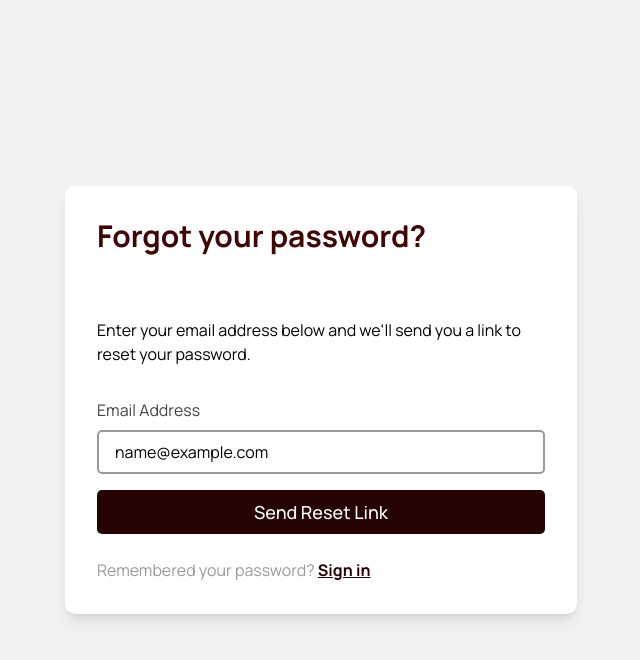
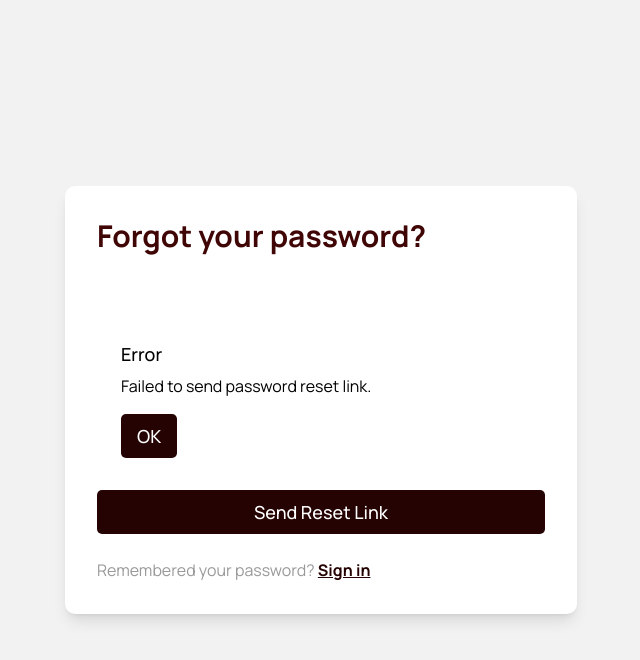
Before and after one commit to m-istighfar/FE-M-Blood, a React (Vite) app: page /forgot-password in a window 1280 px wide. Both pictures are taken after typing "name@example.com" into the empty fields and a click on the button "Send Reset Link". Shown: the top 660 px of the page, without its empty margins (319-959 px from the left). Built offline with nearby package versions, Linux system fonts and the light colour scheme; no server answers; a web font is replaced by a local one.

Commit message:
fetch request new pw - auth

```diff
--- a/src/App.jsx
+++ b/src/App.jsx
@@ -3,7 +3,7 @@ import HomePage from "./components/pages/home/home-page";
 import { Routes, Route, Navigate } from "react-router-dom";
 import LoginPage from "./components/pages/auth/login-page/login-page";
 import RegisterPage from "./components/pages/auth/register-page";
-import ForgotPasswordPage from "./components/pages/auth/forgot-password";
+import ForgotPasswordPage from "./components/pages/auth/forgot-password/forgot-password";
 import ResetPasswordConfirmationPage from "./components/pages/auth/reset-password-confirmation";
 import CreateNewPasswordPage from "./components/pages/auth/create-new-password";
 import NewPasswordSetConfirmationPage from "./components/pages/auth/new-password-set-confirmation";
--- a/src/components/pages/auth/api.js
+++ b/src/components/pages/auth/api.js
@@ -41,3 +41,19 @@ export const loginUser = async (credentials) => {
     throw error;
   }
 };
+
+export const requestPasswordReset = async (emailData) => {
+  try {
+    const response = await axios.post(
+      "http://localhost:3000/auth/request-password-reset",
+      emailData,
+      {
+        headers: { "Content-Type": "application/json" },
+      }
+    );
+    return response.data;
+  } catch (error) {
+    console.error("Error requesting password reset:", error);
+    throw error;
+  }
+};
--- a/src/components/pages/auth/forgot-password.jsx
+++ /dev/null
@@ -1,57 +0,0 @@
-import { useState } from "react";
-
-const ForgotPasswordPage = () => {
-  const [email, setEmail] = useState("");
-
-  const handleSubmit = (event) => {
-    event.preventDefault();
-
-    console.log({ email });
-  };
-
-  return (
-    <main className="bg-off_white min-h-screen flex items-center justify-center p-8 md:p-0">
-      <div className="bg-white shadow-lg flex flex-col items-center rounded-rmd overflow-hidden lg:max-w-lg">
-        <div className="w-full p-8">
-          <h1 className="font-bold text-red text-3xl mb-16">
-            Forgot your password?
-          </h1>
-          <p className="mb-8">
-            Enter your email address below and we&apos;ll send you a link to
-            reset your password.
-          </p>
-          <form onSubmit={handleSubmit} className="flex flex-col space-y-4">
-            <div>
-              <label htmlFor="email" className="block mb-2 text-dark_gray">
-                Email Address
-              </label>
-              <input
-                id="email"
-                type="email"
-                value={email}
-                onChange={(e) => setEmail(e.target.value)}
-                placeholder="youremail@example.com"
-                className="w-full px-4 py-2 border-2 border-gray rounded-rsm focus:border-dark_red focus:outline-none"
-                required
-              />
-            </div>
-            <button
-              type="submit"
-              className="bg-dark_red hover:bg-red text-white font-medium text-lg px-4 py-2 rounded-rsm transition-colors duration-200"
-            >
-              Send Reset Link
-            </button>
-          </form>
-          <p className="mt-6 text-gray">
-            Remembered your password?{" "}
-            <a href="/login" className="text-dark_red font-semibold underline">
-              Sign in
-            </a>
-          </p>
-        </div>
-      </div>
-    </main>
-  );
-};
-
-export default ForgotPasswordPage;
--- /dev/null
+++ b/src/components/pages/auth/forgot-password/forgot-password.jsx
@@ -0,0 +1,121 @@
+import { useState } from "react";
+import { useForm } from "react-hook-form";
+import { Dialog } from "@headlessui/react";
+import { useNavigate } from "react-router-dom";
+import "tailwindcss/tailwind.css";
+
+import { requestPasswordReset } from "../api";
+
+const ForgotPasswordPage = () => {
+  const [modalState, setModalState] = useState({
+    isOpen: false,
+    type: "",
+    message: "",
+  });
+  const navigate = useNavigate();
+  const {
+    register,
+    handleSubmit,
+    formState: { errors },
+  } = useForm();
+
+  const onSubmit = async (data) => {
+    try {
+      await requestPasswordReset({ email: data.email });
+      setModalState({
+        isOpen: true,
+        type: "success",
+        message:
+          "If your email is registered, you will receive a password reset link.",
+      });
+    } catch (error) {
+      setModalState({
+        isOpen: true,
+        type: "error",
+        message:
+          error.response?.data?.error || "Failed to send password reset link.",
+      });
+    }
+  };
+
+  const closeModal = () => {
+    setModalState({ isOpen: false, type: "", message: "" });
+    if (modalState.type === "success") {
+      navigate("/login");
+    }
+  };
+
+  return (
+    <main className="bg-off_white min-h-screen flex items-center justify-center p-8 md:p-0">
+      <div className="bg-white shadow-lg flex flex-col items-center rounded-rmd overflow-hidden lg:max-w-lg">
+        <div className="w-full p-8">
+          <h1 className="font-bold text-red text-3xl mb-16">
+            Forgot your password?
+          </h1>
+          <p className="mb-8">
+            Enter your email address below and we&apos;ll send you a link to
+            reset your password.
+          </p>
+          <form
+            onSubmit={handleSubmit(onSubmit)}
+            className="flex flex-col space-y-4"
+          >
+            <div>
+              <label htmlFor="email" className="block mb-2 text-dark_gray">
+                Email Address
+              </label>
+              <input
+                id="email"
+                type="email"
+                {...register("email", { required: "Email is required" })}
+                placeholder="youremail@example.com"
+                className="w-full px-4 py-2 border-2 border-gray rounded-rsm focus:border-dark_red focus:outline-none"
+              />
+              {errors.email && (
+                <p className="text-red-500">{errors.email.message}</p>
+              )}
+            </div>
+            <button
+              type="submit"
+              className="bg-dark_red hover:bg-red text-white font-medium text-lg px-4 py-2 rounded-rsm transition-colors duration-200"
+            >
+              Send Reset Link
+            </button>
+          </form>
+          <p className="mt-6 text-gray">
+            Remembered your password?{" "}
+            <a href="/login" className="text-dark_red font-semibold underline">
+              Sign in
+            </a>
+          </p>
+        </div>
+      </div>
+
+      <Dialog
+        open={modalState.isOpen}
+        onClose={closeModal}
+        className="relative z-50"
+      >
+        <div className="fixed inset-0 bg-black/30" aria-hidden="true" />
+        <div className="fixed inset-0 flex items-center justify-center p-4">
+          <Dialog.Panel className="w-full max-w-md rounded bg-white p-6">
+            <Dialog.Title className="text-lg font-medium leading-6 text-gray-900">
+              {modalState.type === "success" ? "Request Sent" : "Error"}
+            </Dialog.Title>
+            <Dialog.Description className="mt-2">
+              {modalState.message}
+            </Dialog.Description>
+            <button
+              onClick={closeModal}
+              className="mt-4 bg-dark_red hover:bg-red text-white font-medium text-lg px-4 py-2 rounded-rsm transition-colors duration-200"
+            >
+              OK
+            </button>
+          </Dialog.Panel>
+        </div>
+      </Dialog>
+    </main>
+  );
+};
+
+export default ForgotPasswordPage;
```
